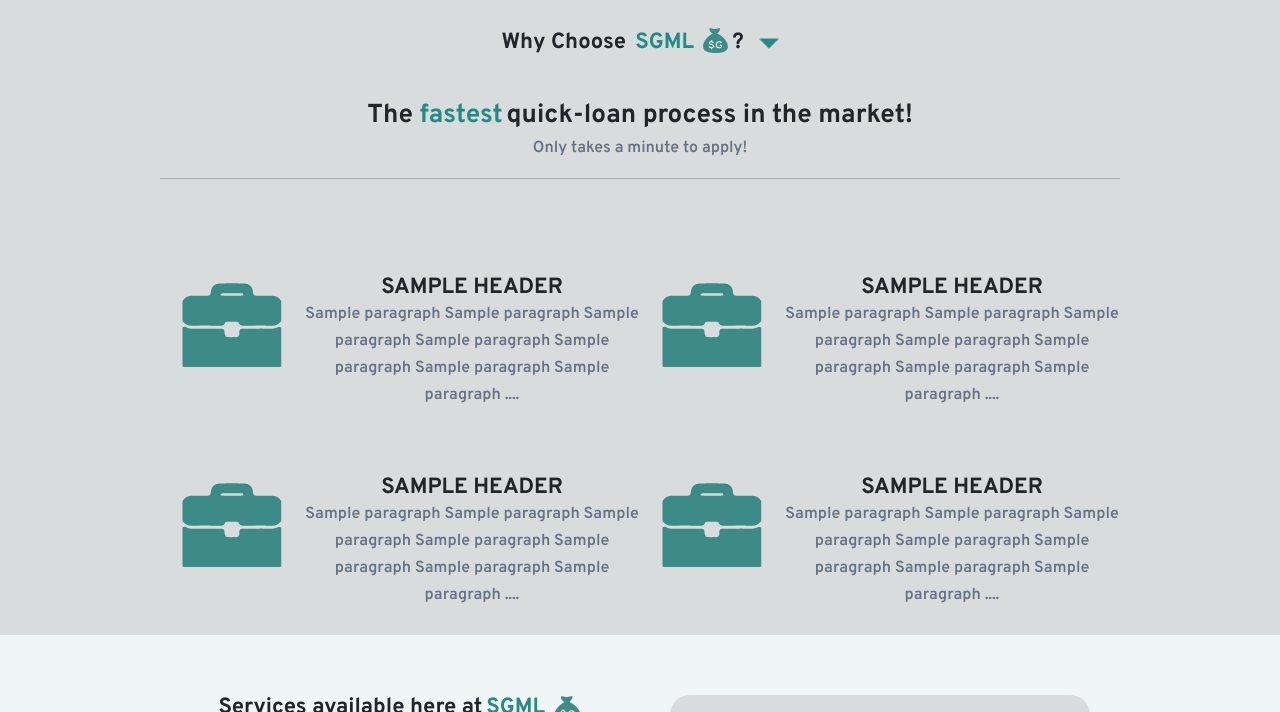
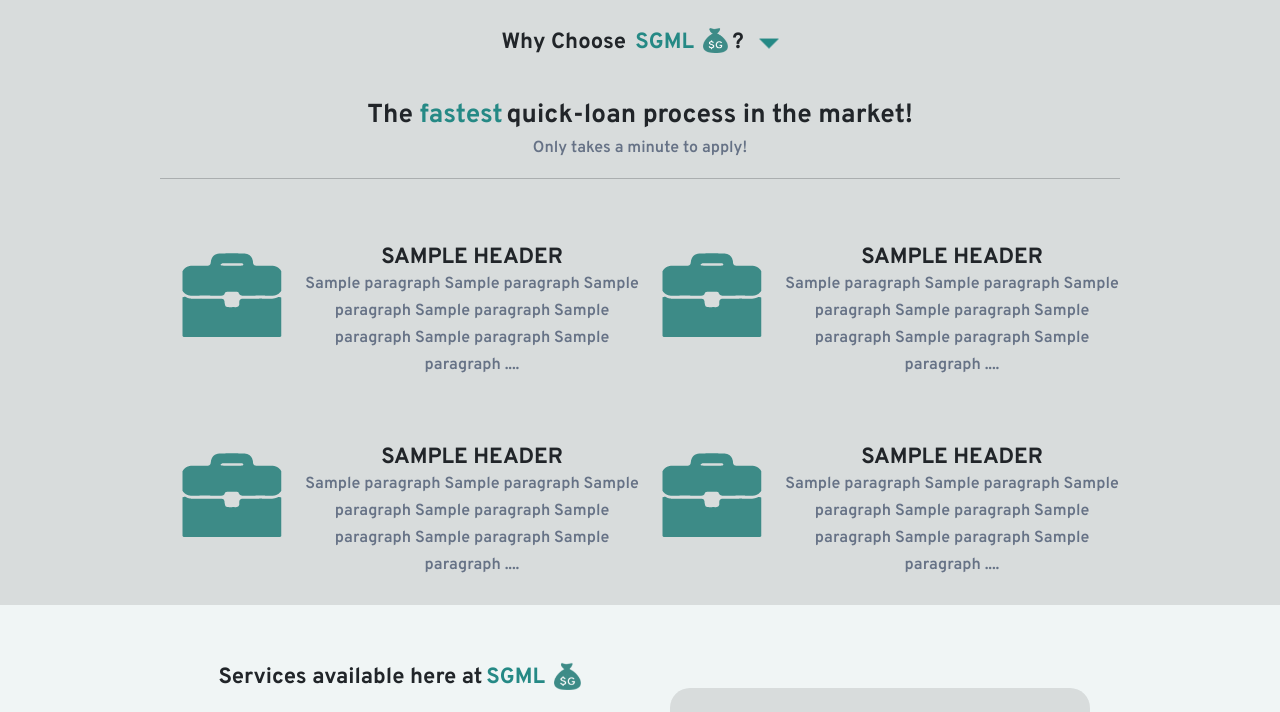
Before and after one commit to cs2024-project/web-dev-project, a website: page index.html in a window 1280 px wide. Shown: the part 637-1349 px from the top of the page. Drawn offline with nearby package versions, Linux system fonts and the light colour scheme.

Commit message:
minor changes.

```diff
--- a/index.html
+++ b/index.html
@@ -131,7 +131,7 @@
                         <span style="position:relative;top: 7px;" class="caret down"
                             onclick="window.location.href='#scroll-target'"></span>
                     </div>
-                    <div style=" padding: 0 0 30px 0;">
+                    <div>
                         <paragraph id="scroll-target" class="header-2">The </paragraph>
                         <paragraph class="header-2" style="color:#258985">fastest</paragraph>
                         <paragraph class="header-2">quick-loan process in the market!</paragraph><br>
@@ -209,8 +209,13 @@
                         <div style="margin-bottom: 50px;">
                             <paragraph class="header-3">Services available here at</paragraph>
                             <paragraph class="header-3" style="color: #258985">SGML&nbsp;</paragraph>
-                            <img src="./assets/favicon.ico" width="27px">
+                            <img style="position:relative;bottom: 3px;" src="./assets/favicon.ico" width="27px">
+                            <br>
+                            <br>
+                            <paragraph class="header-3-caption">A selection of loans available for you
+                            </paragraph>
                         </div>
+
 
                         <div class="row row-cols-3 gx-0 gy-4">
                             <div class="col"><img height="50px" src="assets/icon_personal.png">
```
